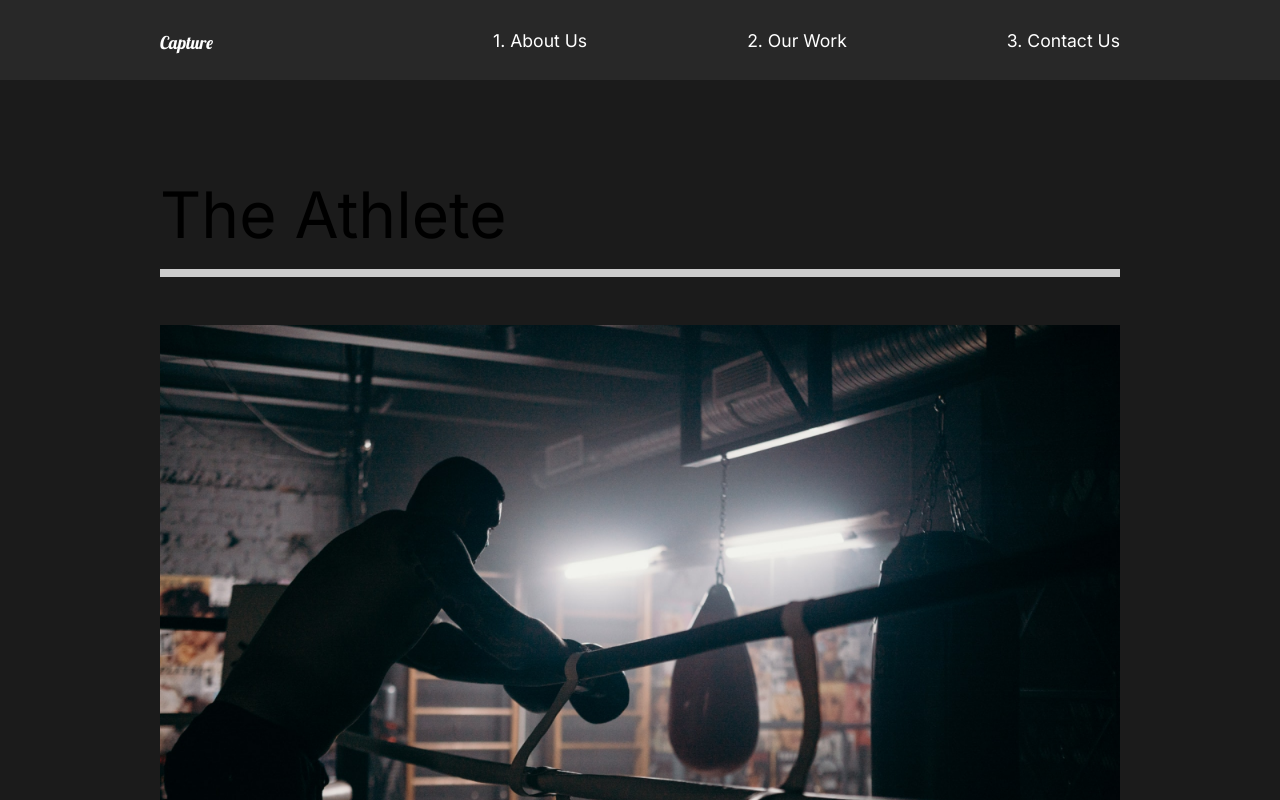
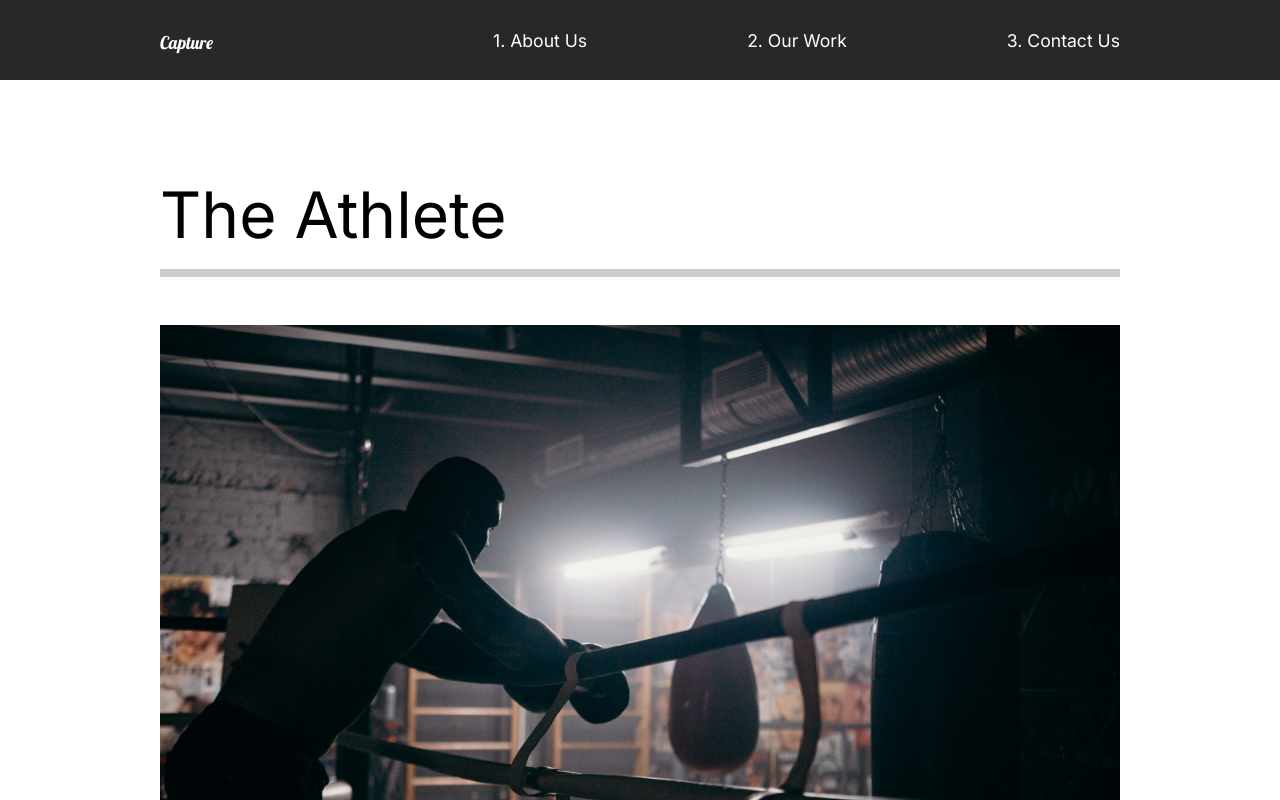
Before and after one commit to MadsAkselsen/capture-portfolio, a React (Create React App) app: page /work in a window 1280 px wide. Shown: the top 800 px of the page. Built offline with nearby package versions, Linux system fonts and the light colour scheme.

Commit message:
added page transition animations

```diff
--- a/src/App.js
+++ b/src/App.js
@@ -9,19 +9,26 @@
 import Nav from './components/Nav';
 import MovieDetail from './pages/movieDetail';
 // router
-import { Switch, Route } from 'react-router-dom';
+import { Switch, Route, useLocation } from 'react-router-dom';
+// animation
+import { AnimatePresence } from 'framer-motion';
 
 function App() {
+  const location = useLocation();
+  console.log(location);
   return (
     <div className="App">
       <GlobalStyle />
       <Nav />
-      <Switch>
-        <Route path="/" exact component={AboutUs} />
-        <Route path="/work" exact component={OurWork} />
-        <Route path="/work/:id" component={MovieDetail} />
-        <Route path="/contact" component={ContactUs} />
-      </Switch>
+      <AnimatePresence exitBeforeEnter>
+        {/* framer motion needs location and key prop on <Switch> in order to use exit and enter animations. https://www.framer.com/api/motion/animate-presence/*/}
+        <Switch location={location} key={location.pathname}>
+          <Route path="/" exact component={AboutUs} />
+          <Route path="/work" exact component={OurWork} />
+          <Route path="/work/:id" component={MovieDetail} />
+          <Route path="/contact" component={ContactUs} />
+        </Switch>
+      </AnimatePresence>
     </div>
   );
 }
--- /dev/null
+++ b/src/animation.js
@@ -0,0 +1,20 @@
+export const pageAnimation = {
+  hidden: {
+    opacity: 0,
+    y: 300,
+  },
+  show: {
+    opacity: 1,
+    y: 0,
+    transition: {
+      duration: 1,
+    },
+  },
+  exit: {
+    opacity: 0,
+    y: 300,
+    transition: {
+      duration: 1,
+    },
+  },
+};
--- a/src/pages/AboutUs.js
+++ b/src/pages/AboutUs.js
@@ -4,14 +4,22 @@
 import AboutSection from '../components/AboutSection';
 import ServicesSection from '../components/ServicesSection';
 import FaqSection from '../components/FaqSection';
+import { motion } from 'framer-motion';
+import { pageAnimation } from '../animation';
 
 const AboutUs = () => {
   return (
-    <>
+    <motion.div
+      variants={pageAnimation}
+      initial="hidden"
+      animate="show"
+      exit="exit"
+      style={{ background: '#fff' }}
+    >
       <AboutSection />
       <ServicesSection />
       <FaqSection />
-    </>
+    </motion.div>
   );
 };
 
--- a/src/pages/ContactUs.js
+++ b/src/pages/ContactUs.js
@@ -1,10 +1,17 @@
 import React from 'react';
+import { motion } from 'framer-motion';
+import { pageAnimation } from '../animation';
 
 const ContactUs = () => {
   return (
-    <div>
+    <motion.div
+      variants={pageAnimation}
+      initial="hidden"
+      animate="show"
+      exit="exit"
+    >
       <h1>Contact Us</h1>
-    </div>
+    </motion.div>
   );
 };
 
--- a/src/pages/OurWork.js
+++ b/src/pages/OurWork.js
@@ -5,10 +5,18 @@
 import athlete from '../img/athlete-small.png';
 import theracer from '../img/theracer-small.png';
 import goodtimes from '../img/goodtimes-small.png';
+import { motion } from 'framer-motion';
+import { pageAnimation } from '../animation';
 
 const OurWork = () => {
   return (
-    <StyledWork>
+    <StyledWork
+      variants={pageAnimation}
+      initial="hidden"
+      animate="show"
+      exit="exit"
+      style={{ background: '#fff' }}
+    >
       <StyledMovie>
         <h2>The Athlete</h2>
         <div className="line"></div>
@@ -34,7 +42,7 @@
   );
 };
 
-const StyledWork = styled.div`
+const StyledWork = styled(motion.div)`
   min-height: 100vh;
   overflow: hidden;
   padding: 5rem 10rem;
--- a/src/pages/movieDetail.js
+++ b/src/pages/movieDetail.js
@@ -2,6 +2,8 @@
 import styled from 'styled-components';
 import { useHistory } from 'react-router-dom';
 import { MovieState } from '../movieState';
+import { motion } from 'framer-motion';
+import { pageAnimation } from '../animation';
 
 const MovieDetail = () => {
   const history = useHistory();
@@ -22,7 +24,12 @@
   return (
     <>
       {movie && (
-        <StyledDetails>
+        <StyledDetails
+          variants={pageAnimation}
+          initial="hidden"
+          animate="show"
+          exit="exit"
+        >
           <StyledHeadLine>
             <h2>{movie.title}</h2>
             <img src={movie.mainImg} alt="movie" />
@@ -45,7 +52,7 @@
   );
 };
 
-const StyledDetails = styled.div`
+const StyledDetails = styled(motion.div)`
   color: white;
 `;
 
```
